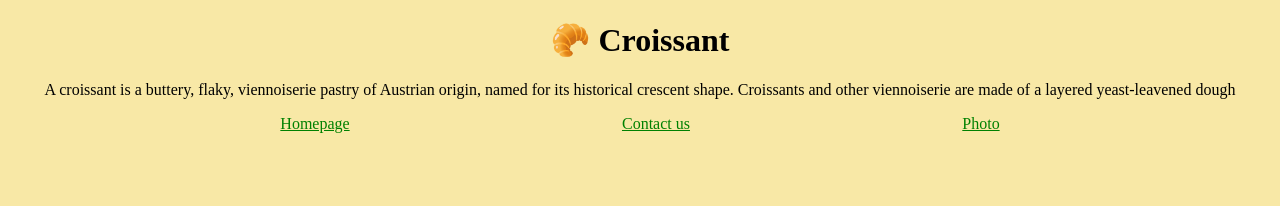
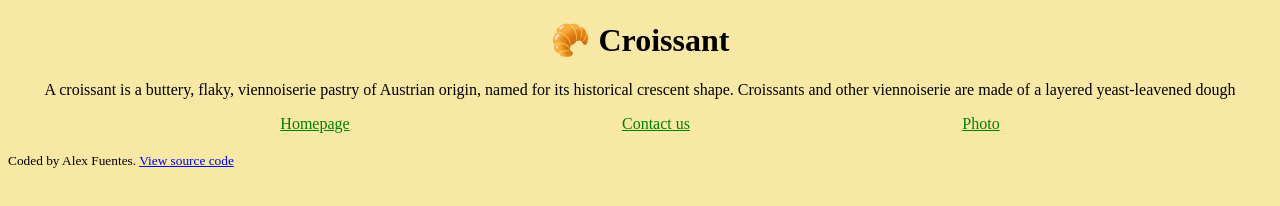
Before and after one commit to alexpfuentes/croissant-challenge, a plain HTML site: page index.html in a window 1280 px wide. Drawn offline with Linux system fonts and the light colour scheme.

Commit message:
added source code

```diff
--- a/index.html
+++ b/index.html
@@ -15,5 +15,7 @@
   <a href="/contact.html">Contact us</a>
   <a href="/photo.html">Photo</a>
 </footer>
+<br>
+<small>Coded by Alex Fuentes. <a href="https://github.com/alexpfuentes/croissant-challenge.git">View source code</a></small>
 </body>
 </html>
```
Also changed, not shown: css/style.css (line endings or trailing spaces).
